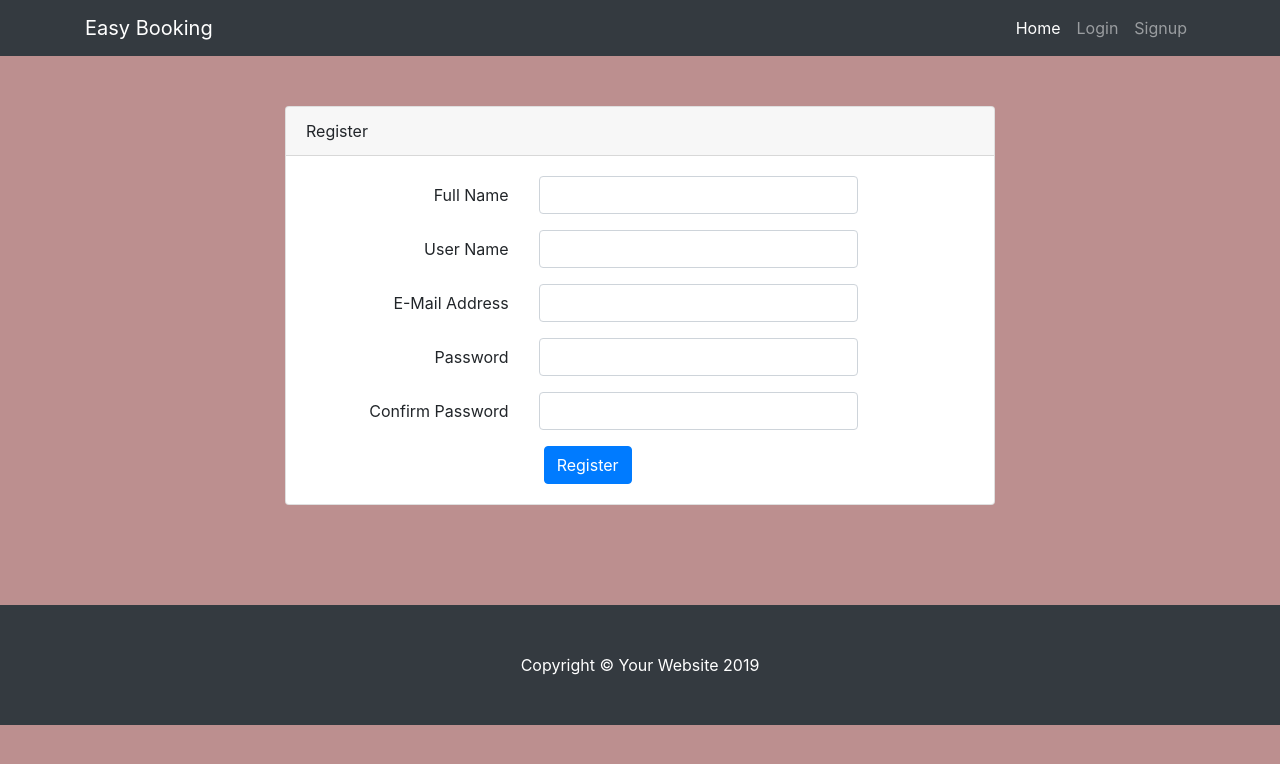
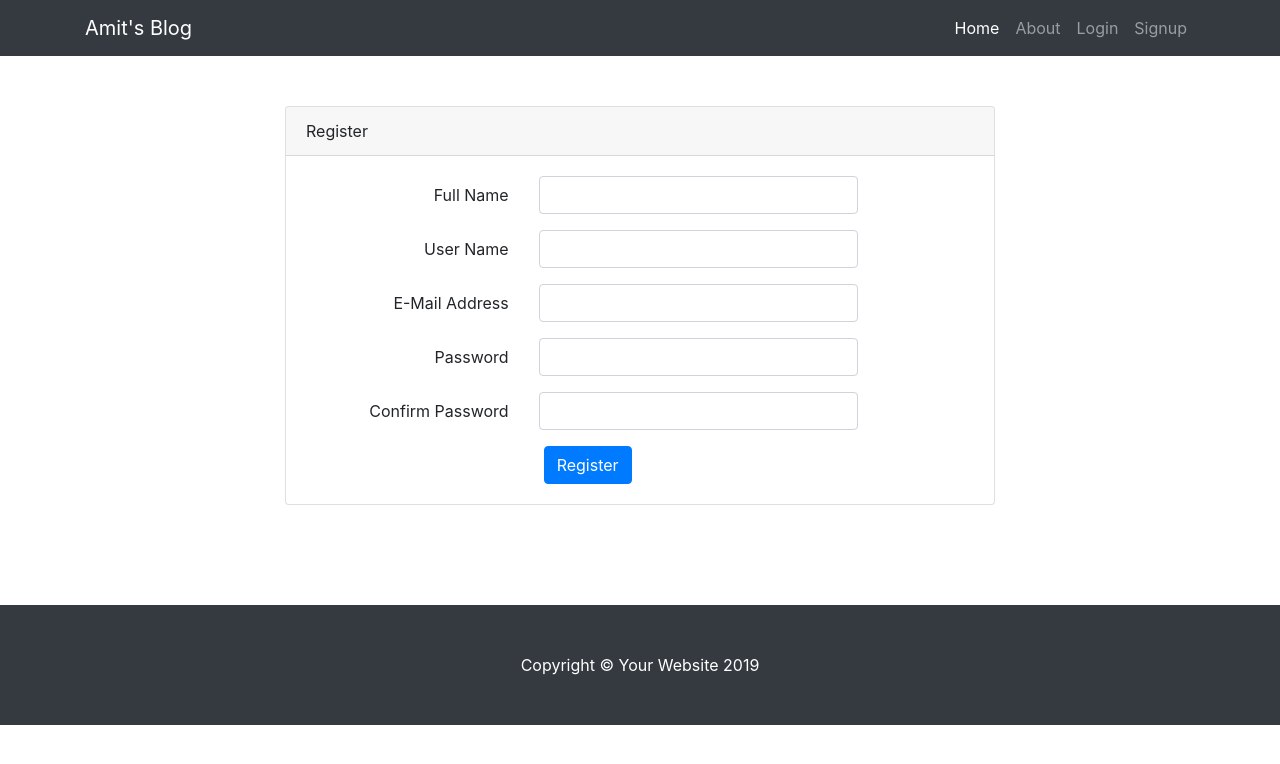
Before and after one commit to codeasylums-bootcamp/team_poison_may-19, a Flask app: page /signup in a window 1280 px wide. Shown: the top 764 px of the page. Run offline with Flask 2, Linux system fonts and the light colour scheme; some libraries are stand-ins or nearby versions.

Commit message:
Some minor ui changes

```diff
--- a/templates/layout.html
+++ b/templates/layout.html
@@ -8,7 +8,7 @@
   <meta name="description" content="">
   <meta name="author" content="">
 
-  <title> Easy Booking</title>
+  <title>My Blog</title>
 
   <!-- Bootstrap core CSS -->
   <link href="/static/vendor/bootstrap/css/bootstrap.min.css" rel="stylesheet">
@@ -18,12 +18,12 @@
 
 </head>
 
-<body style="background-color: rosybrown">
+<body>
 
   <!-- Navigation -->
   <nav class="navbar navbar-expand-lg navbar-dark bg-dark fixed-top">
     <div class="container">
-      <a class="navbar-brand" href="/">Easy Booking</a>
+      <a class="navbar-brand" href="/">Amit's Blog</a>
       <button class="navbar-toggler" type="button" data-toggle="collapse" data-target="#navbarResponsive" aria-controls="navbarResponsive" aria-expanded="false" aria-label="Toggle navigation">
         <span class="navbar-toggler-icon"></span>
       </button>
@@ -34,7 +34,9 @@
               <span class="sr-only">(current)</span>
             </a>
           </li>
-
+          <li class="nav-item">
+            <a class="nav-link" href="#">About</a>
+          </li>
           <li class="nav-item">
             <a class="nav-link" href="/login">Login</a>
           </li>
@@ -58,18 +60,17 @@
   <!-- /.container -->
 
   <!-- Footer -->
-  <footer class="py-5 bg-dark" >
-
+  <footer class="py-5 bg-dark">
+    <div class="container">
       <p class="m-0 text-center text-white">Copyright &copy; Your Website 2019</p>
-
-
+    </div>
+    <!-- /.container -->
   </footer>
 
   <!-- Bootstrap core JavaScript -->
   <script src="/static/vendor/jquery/jquery.min.js"></script>
   <script src="/static/vendor/bootstrap/js/bootstrap.bundle.min.js"></script>
 
-
 </body>
 
 </html>
--- a/templates/login.html
+++ b/templates/login.html
@@ -6,7 +6,7 @@
             <div class="col-md-8">
                     <div class="card">
                         <div class="card-header">Login</div>
-                        <div class="card-body" style="background-color: skyblue>
+                        <div class="card-body">
                             <form name="my-form" action="/login" method="POST">
 
                                 <div class="form-group row">
--- a/templates/signup.html
+++ b/templates/signup.html
@@ -7,7 +7,7 @@
             <div class="col-md-8">
                     <div class="card">
                         <div class="card-header">Register</div>
-                        <div class="card-body" style="background-color: skyblue>
+                        <div class="card-body">
                             <form name="my-form" action="/signup" method="POST">
                                 <div class="form-group row">
                                     <label for="full_name" class="col-md-4 col-form-label text-md-right">Full Name</label>
@@ -22,62 +22,7 @@
                                         <input type="text" id="user_name" class="form-control" name="user_name">
                                     </div>
                                 </div>
-                                <!----
-                                <div class="form-group row">
-                                    <label for="Age" class="col-md-4 col-form-label text-md-right">Age</label>
-                                    <div class="col-md-6">
-                                        <input type="text" id="Age" class="form-control" name="Age">
-                                    </div>
-                                </div>
 
-                                <div class="form-group row">
-                                    <label for="Gender" class="col-md-4 col-form-label text-md-right">Gender</label>
-                                    <div class="col-md-6">
-                                        <label class="radio-inline"><input type="radio" name="optradio" >Male</label>
-                                        <label class="radio-inline"><input type="radio" name="optradio">Female</label>
-
-                                    </div>
-                                </div>
-
-                                <div class="form-group row">
-                                    <label for="ISD-Mobile" class="col-md-4 col-form-label text-md-right">ISD-Mobile</label>
-                                    <div class="col-md-6">
-
-                                        <input type="number" id="Mobile" class="form-control" name="Mobile">
-                                    </div>
-                                </div>
-
-                                <div class="form-group row">
-                                        <label for="Address Line-1" class="col-md-4 col-form-label text-md-right">Address Line-1</label>
-                                        <div class="col-md-6">
-                                            <input type="text" id="Address Line-1" class="form-control" name="Address Line-1">
-                                        </div>
-                                    </div>
-
-                                    <div class="form-group row">
-                                            <label for="Address Line-2" class="col-md-4 col-form-label text-md-right">Address Line-2</label>
-                                            <div class="col-md-6">
-                                                <input type="text" id="Address Line-2" class="form-control" name="Address Line-2">
-                                            </div>
-                                        </div>
-                                        <div class="form-group row">
-                                                <label for="City" class="col-md-4 col-form-label text-md-right">City</label>
-                                                <div class="col-md-6">
-                                                    <input type="text" id="City" class="form-control" name="City">
-                                                </div>
-                                            </div>
-                                            <div class="form-group row">
-                                                    <label for="State" class="col-md-4 col-form-label text-md-right">State</label>
-                                                    <div class="col-md-6">
-                                                        <input type="text" id="State" class="form-control" name="State">
-                                                    </div>
-                                                </div>
-                                                <div class="form-group row">
-                                                        <label for="Country" class="col-md-4 col-form-label text-md-right">Country</label>
-                                                        <div class="col-md-6">
-                                                            <input type="text" id="Country" class="form-control" name="Country">
-                                                        </div>
-                                                    </div>---->
                                 <div class="form-group row">
                                     <label for="email_address" class="col-md-4 col-form-label text-md-right">E-Mail Address</label>
                                     <div class="col-md-6">
```
